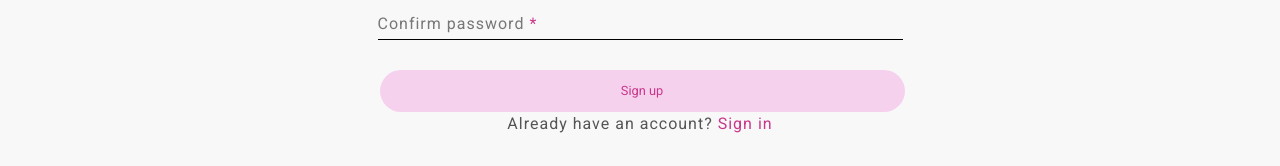
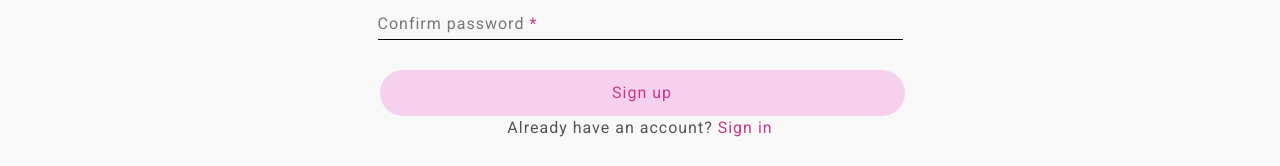
Before and after one commit to CedricNtwari/trade-corner, a React (Create React App) app: page /signup in a window 1280 px wide. Shown: the part 383-549 px from the top of the page. Built offline with nearby package versions, Linux system fonts and the light colour scheme.

Commit message:
style: Adjust line-height and letter-spacing for improved readability

```diff
--- a/src/styles/Button.module.css
+++ b/src/styles/Button.module.css
@@ -1,5 +1,4 @@
 .Button {
-  font-size: 0.8rem;
   align-self: center;
   border-radius: 100px;
   border-color: transparent;
@@ -7,6 +6,8 @@
   margin-left: 2px;
   margin-right: 2px;
   min-width: 75px;
+  line-height: 1.5em;
+  letter-spacing: 0.0625em;
 }
 
 .Button:hover {
```
